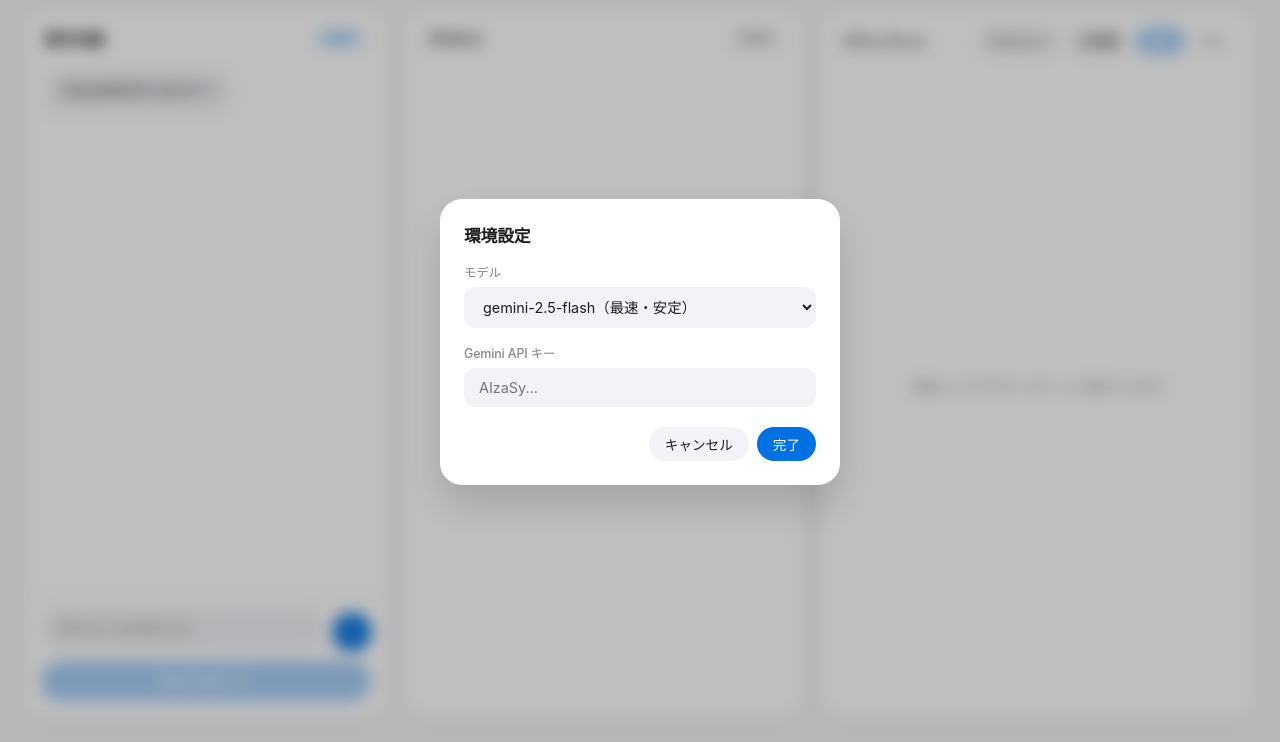
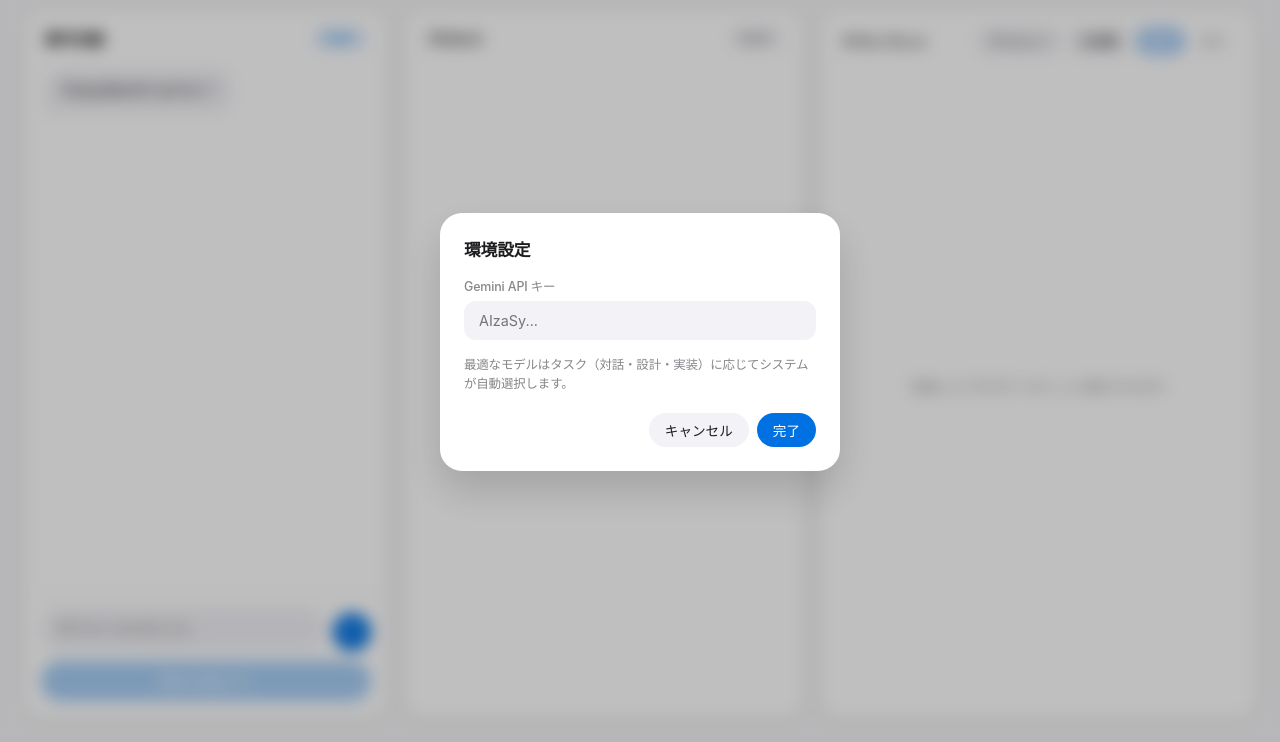
Before and after one commit to mittya-n/kitto, a plain HTML site: page index.html in a window 1280 px wide. Both pictures are taken after a click on the button "設定". Shown: the part 58-800 px from the top of the page. Drawn offline with Linux system fonts and the light colour scheme.

Commit message:
Update index.html

```diff
--- a/index.html
+++ b/index.html
@@ -363,16 +363,11 @@
   <div class="modal">
     <h3>環境設定</h3>
     <div class="field">
-      <label>モデル</label>
-      <select id="modelSelect">
-        <option value="gemini-2.5-flash">gemini-2.5-flash（最速・安定）</option>
-        <option value="gemini-3.8-flash">gemini-3.8-flash（バランス）</option>
-        <option value="gemini-4-hydrogen">gemini-4-hydrogen（高精度）</option>
-      </select>
-    </div>
-    <div class="field">
       <label>Gemini API キー</label>
       <input type="password" id="apiKeyInput" placeholder="AIzaSy..." />
+    </div>
+    <div style="font-size:0.78rem; color:var(--muted); line-height:1.5;">
+      最適なモデルはタスク（対話・設計・実装）に応じてシステムが自動選択します。
     </div>
     <div style="display:flex; justify-content:flex-end; gap:8px; margin-top:4px;">
       <button class="secondary" onclick="closeSettings()">キャンセル</button>
```
